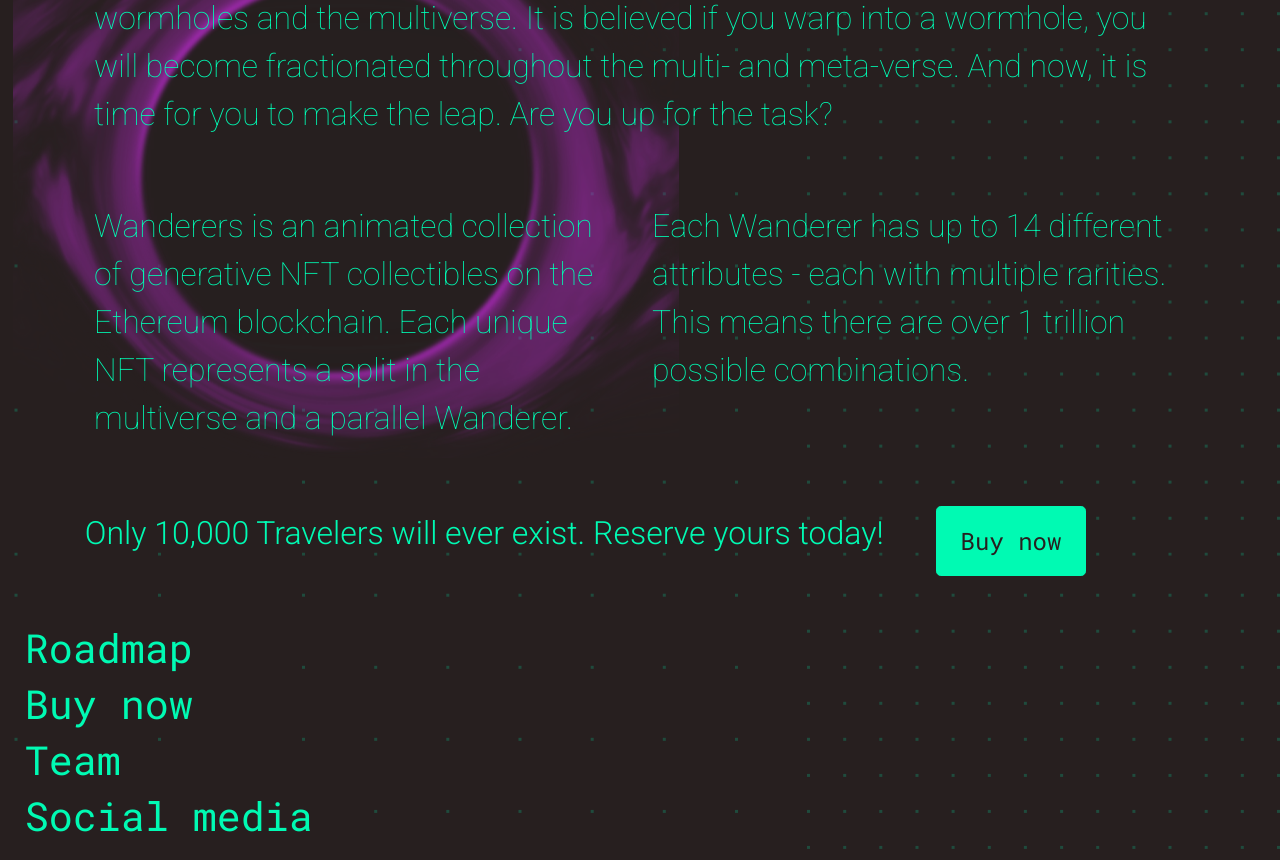
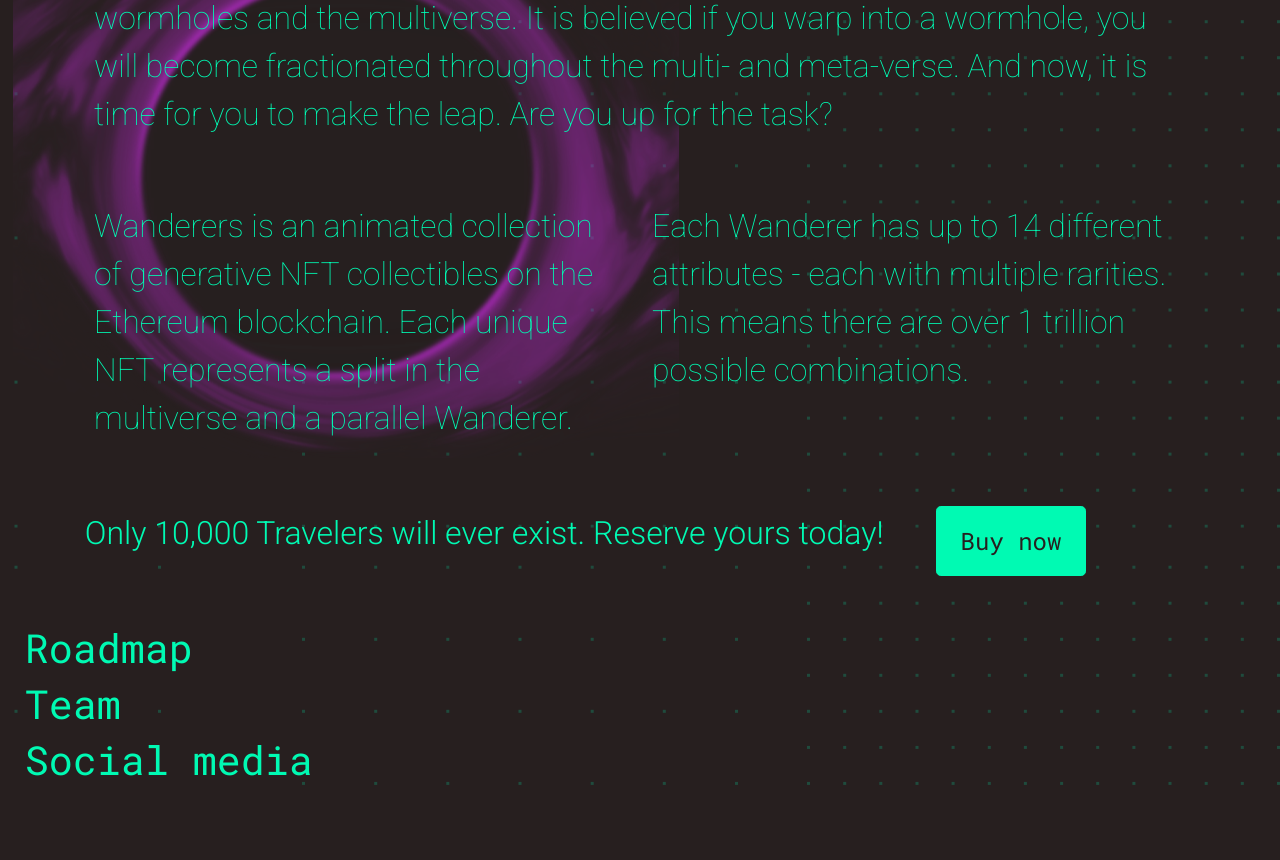
Before and after one commit to wanderers-nft/wanderers, a React (Create React App) app in the folder frontend/: page / in a window 1280 px wide. Shown: the part 757-1617 px from the top of the page. After the commit the page ends 1561 px from the top, so only its background shows below. Built offline with nearby package versions, Linux system fonts and the light colour scheme.

Commit message:
Fix section links

```diff
--- a/frontend/package.json
+++ b/frontend/package.json
@@ -13,12 +13,14 @@
     "@types/react": "^17.0.0",
     "@types/react-dom": "^17.0.0",
     "@types/react-router-dom": "^5.1.8",
+    "@types/react-router-hash-link": "^2.4.1",
     "@web3-react/core": "^6.1.9",
     "bootstrap": "5.0.2",
     "react": "^17.0.2",
     "react-bootstrap": "^2.0.0-beta.4",
     "react-dom": "^17.0.2",
     "react-router-dom": "^5.2.0",
+    "react-router-hash-link": "^2.4.3",
     "react-scripts": "4.0.3",
     "typescript": "^4.1.2",
     "web-vitals": "^1.0.1"
--- a/frontend/src/Home.tsx
+++ b/frontend/src/Home.tsx
@@ -4,18 +4,13 @@ import {Col, Container, Row} from "react-bootstrap";
 export function Home() {
     return (
         <Container fluid="xxl">
+            <section id="about"/>
             <About/>
+            <section id="roadmap"/>
             <Row>
                 <Col>
                     <h1>
                         Roadmap
-                    </h1>
-                </Col>
-            </Row>
-            <Row>
-                <Col>
-                    <h1>
-                        Buy now
                     </h1>
                 </Col>
             </Row>
--- a/frontend/src/Navigation.tsx
+++ b/frontend/src/Navigation.tsx
@@ -1,4 +1,4 @@
-import {Link} from "react-router-dom";
+import {HashLink as Link} from "react-router-hash-link";
 import {Col, Container, Row} from "react-bootstrap";
 
 export function Navigation() {
```
Also changed, not shown: 1 other file (tests, documents, lock files or other folders).
